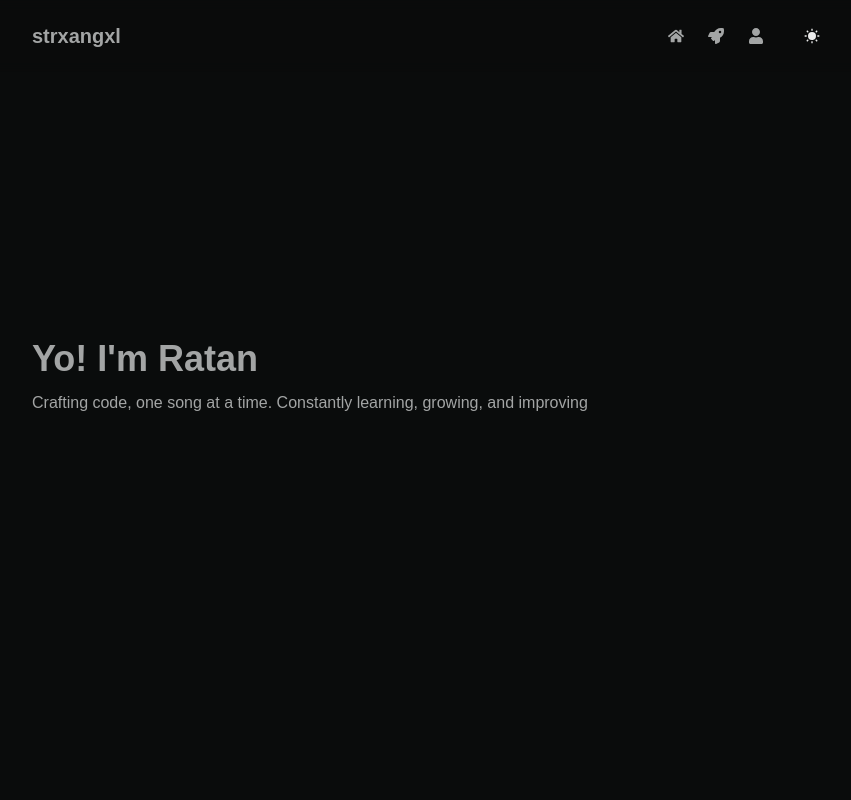
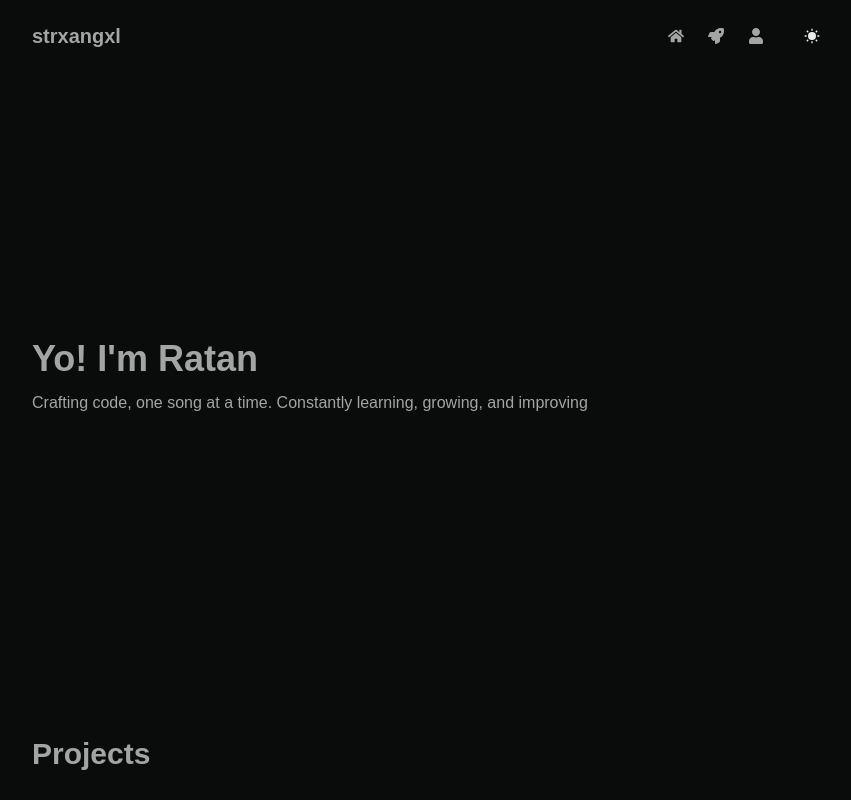
Before and after one commit to Strxangxl/portfolio, a Next.js app: page / in a window 1280 px wide. Shown: the top 800 px of the page, without its empty margins (208-1059 px from the left). Built offline with nearby package versions, Linux system fonts and the light colour scheme.

Commit message:
projects part remaining

```diff
--- /dev/null
+++ b/src/components/ProjectsSection.tsx
@@ -0,0 +1,18 @@
+import { Box, Button, Grid, Heading, Stack } from "@chakra-ui/react";
+import Link from "next/link";
+import { useRouter } from "next/router";
+import { FaArrowRight } from "react-icons/fa";
+
+const ProjectsSection = () => {
+  return (
+    <Stack as="section" marginBottom={16} spacing={4}>
+      <Link href="/projects">
+        <Heading as="h1" size="lg" cursor="pointer" marginBottom={2}>
+          Projects
+        </Heading>
+      </Link>
+    </Stack>
+  );
+};
+
+export default ProjectsSection;
--- a/src/pages/index.tsx
+++ b/src/pages/index.tsx
@@ -1,6 +1,8 @@
-import HeroSection from "@/components/HeroSection";
 import { Box } from "@chakra-ui/react";
 import Head from "next/head";
+
+import HeroSection from "@/components/HeroSection";
+import ProjectsSection from "@/components/ProjectsSection";
 
 const Home = () => {
   return (
@@ -9,9 +11,11 @@ const Home = () => {
         <title>strxangxl</title>
         <meta name="description" content="Portfolio site of strxangxl" />
         <meta name="viewport" content="width=device-width, initial-scale=1" />
+        <link rel="icon" href="/faviconn.png" />
       </Head>
       <Box marginTop={-24}>
         <HeroSection />
+        <ProjectsSection />
       </Box>
     </>
   );
--- a/src/styles/theme/fonts.ts
+++ b/src/styles/theme/fonts.ts
@@ -1,6 +1,6 @@
 import type { DeepPartial, Theme } from "@chakra-ui/react";
 
 export const fonts: DeepPartial<Theme["fonts"]> = {
-  heading: "Poppins, sans-serif",
+  heading: "Montserrat, sans-serif",
   body: "Poppins, sans-serif",
 };
```
Also changed, not shown: public/faviconn.png (added).
